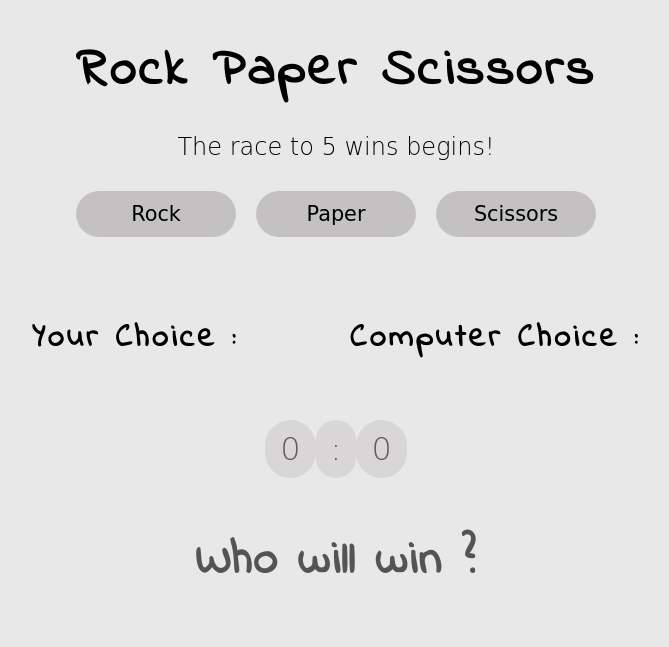
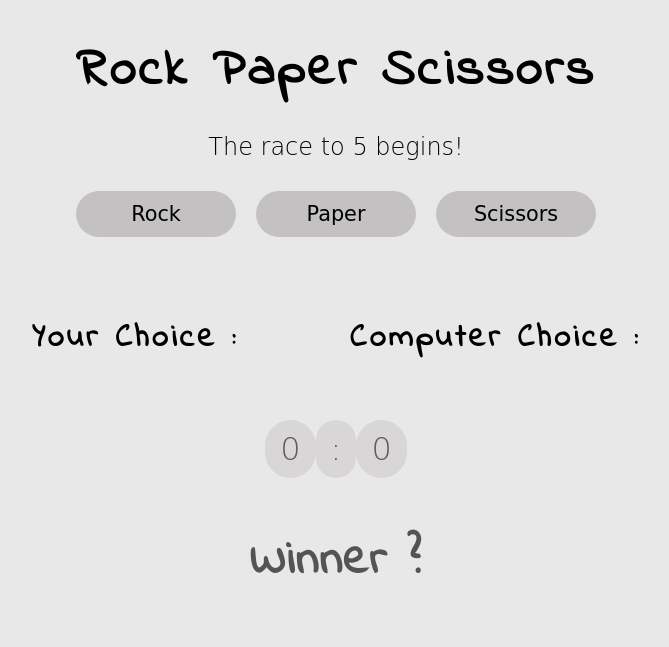
Before and after one commit to SanyaGubrani/rock-paper-scissors, a plain HTML site: page index.html in a window 1280 px wide. Shown: the whole page, without its empty margins (304-973 px from the left). Drawn offline with Linux system fonts and the light colour scheme.

Commit message:
modifying headings

```diff
--- a/index.html
+++ b/index.html
@@ -12,7 +12,7 @@
     <div class="container">
 
         <h1>Rock Paper Scissors</h1>
-        <h2>The race to 5 wins begins!</h2>
+        <h2>The race to 5 begins!</h2>
 
         <div class="options">
             <button class="rock btn">Rock</button>
@@ -37,7 +37,7 @@
                 <h2>:</h2>
                 <h2 class="comp-score">0</h2>
             </div>
-            <h1 class="result">Who will win ?</h1>
+            <h1 class="result">Winner ?</h1>
         </div>
 
         <div class="reset hidden">
```
